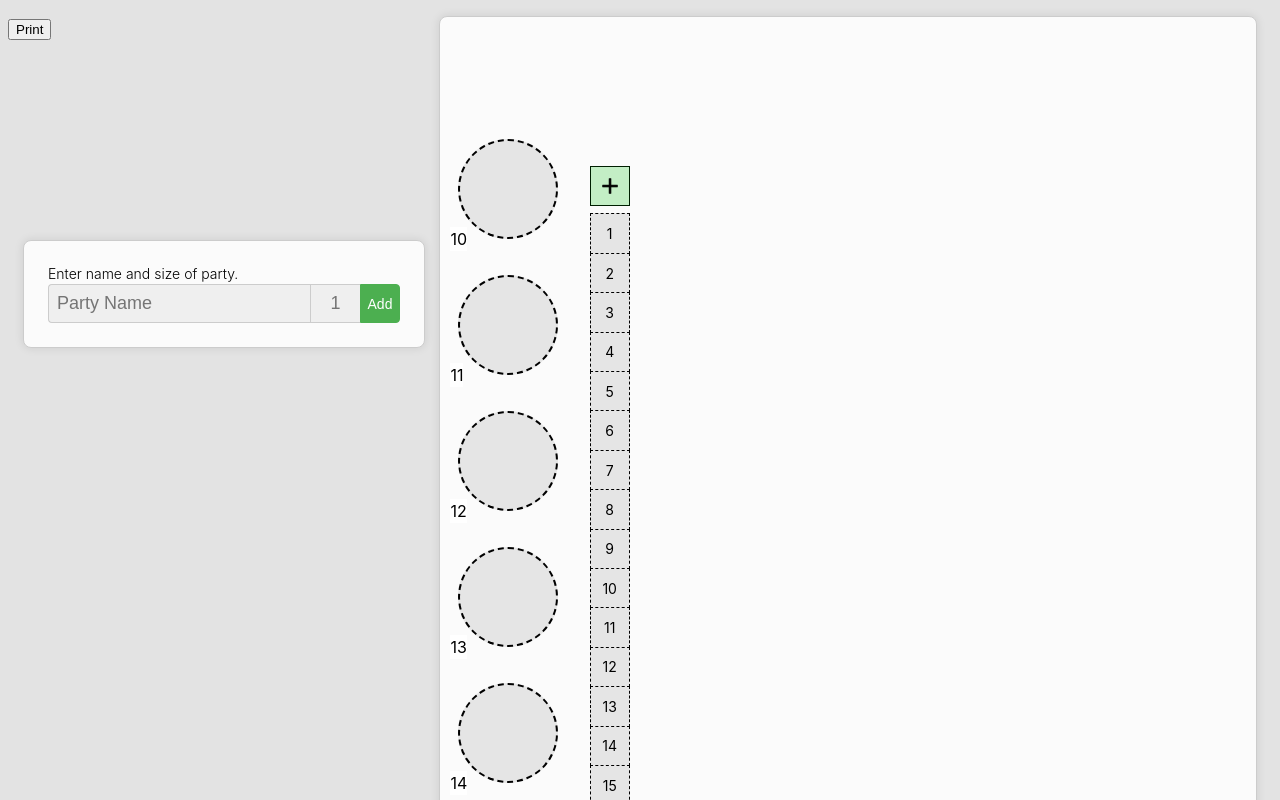
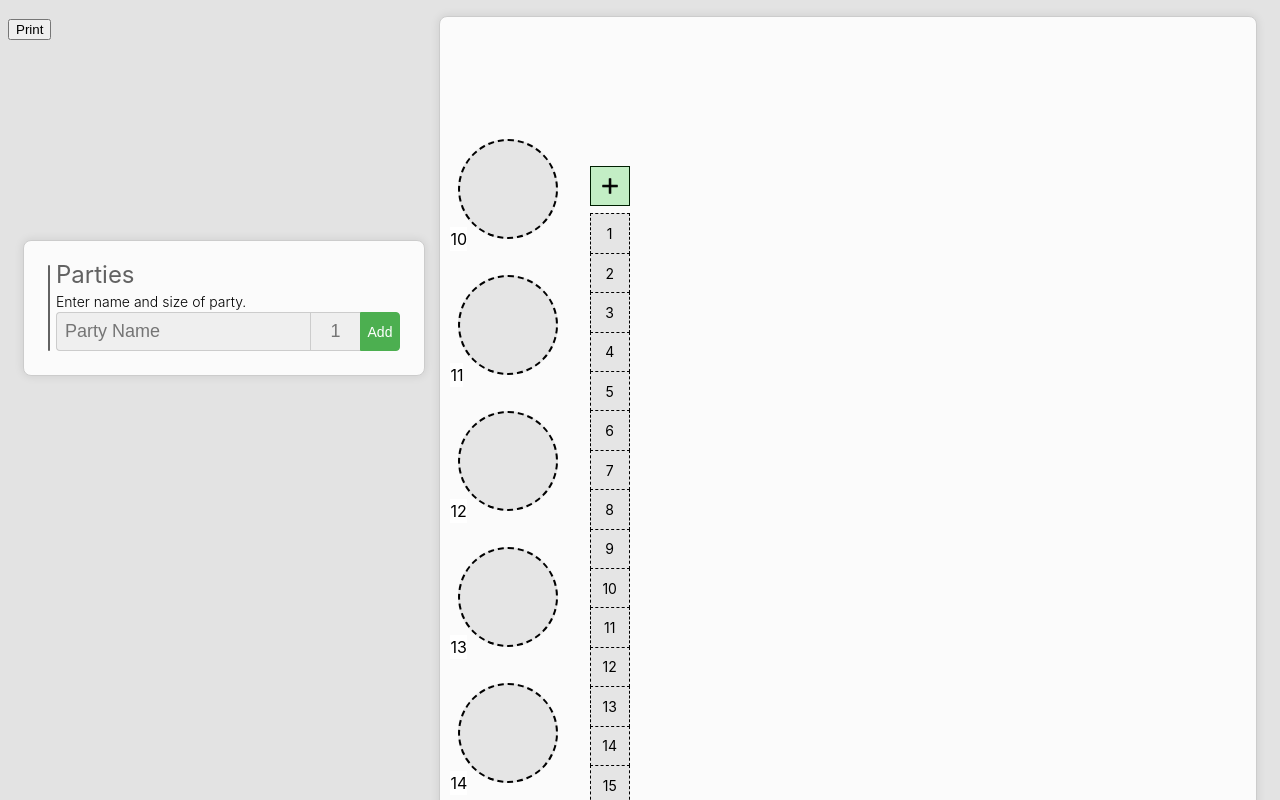
Before and after one commit to BeToast/SeatingChartBuilderBUA, a React (Vite) app: page / in a window 1280 px wide. Shown: the top 800 px of the page. Built offline with nearby package versions, Linux system fonts and the light colour scheme.

Commit message:
loads of changes

```diff
--- a/src/compos/InfoBox/LinkParty/index.tsx
+++ b/src/compos/InfoBox/LinkParty/index.tsx
@@ -105,9 +105,7 @@ const LinkParty: React.FC<{
                   {filteredOptions.map((party, index) => (
                      <div
                         key={index}
-                        onMouseDown={() =>
-                           addPartyLink(currParties, party, linkedArray)
-                        }
+                        onMouseDown={() => addPartyLink(currParties, party)}
                      >
                         {party.join(", ")}
                      </div>
--- a/src/compos/InfoBox/index.tsx
+++ b/src/compos/InfoBox/index.tsx
@@ -15,6 +15,8 @@ const InfoBox: React.FC<{}> = ({}) => {
       setPartyOveride,
       setAssigned,
       setSelected,
+      partyLinks,
+      removePartyLink,
    } = useSelected();
    const selectedIds = useMemo(
       () => Object.keys(state).filter((id) => state[id].selected),
@@ -35,27 +37,12 @@ const InfoBox: React.FC<{}> = ({}) => {
 
    // used for input fields
    const [partyName, setPartyName] = useState<string>("");
-   const [partySize, setPartyCount] = useState<number>(1);
+   const [partySize, setPartySize] = useState<number | undefined>(undefined);
 
-   // const updateParties = useCallback(() => {
-   //    const updatedParties = new Set<string>();
-   //    selectedIds.forEach((id) => {
-   //       if (state[id].assigned) {
-   //          state[id].assigned.forEach((party: string) => {
-   //             updatedParties.add(party);
-   //          });
-   //       }
-   //    });
-   //    const newParties = Array.from(updatedParties);
-   //    if (JSON.stringify(newParties) !== JSON.stringify(parties)) {
-   //       setParties(newParties);
-   //    }
-   // }, [selectedIds, state, parties]);
-
-   const addPartyHandler = (name: string, count: number): void => {
-      const newParty = `${name.trim()}(${count})`;
+   const addPartyHandler = (name: string, size: number | undefined): void => {
+      const newParty = `${name.trim()}(${size ? size : 1})`;
       setPartyName(""); // Clear the input after adding
-      setPartyCount(1); // Reset party count
+      setPartySize(undefined); // Reset party count
       setParties([...parties, newParty]);
    };
 
@@ -74,35 +61,17 @@ const InfoBox: React.FC<{}> = ({}) => {
       }
    }, [parties, selectedCount]);
 
-   // this may be unnessicary
-   // useEffect(() => {
-   //    if (selectedIds.length == 0) {
-   //       setParties([]);
-   //    }
-   // }, [selectedIds]);
-
-   // const addPartyToSelection = () => {};
-
-   // const selectedRemoveHandler = (selectedId: string) => {
-   //    setSelected(selectedId, false);
-   // };
-
-   // const partyRemoveHandler = (party: string) => {
-   //    selectedIds.forEach((id) => {
-   //       removeAssigned(id, party);
-   //    });
-   // };
-
-   // const deselectHandler = () => {
-   //    selectedIds.forEach((id) => setSelected(id, false));
-   // };
-
-   // useEffect(() => {
-   //    updateParties();
-   // }, [updateParties]);
-
    // legit just remove the party from the state. useEffect() will handle the rest.
    const removePartyHandler = (party: string) => {
+      //find index of linked parties
+      const partyLinkIndex = partyLinks.findIndex((link) =>
+         link.some((assigned) => arraysEqual(parties, assigned))
+      );
+      //if it is linked remove the link
+      if (partyLinkIndex !== -1) {
+         removePartyLink(parties, partyLinkIndex);
+      }
+      //update state
       setParties(parties.filter((p) => p !== party));
    };
 
@@ -145,9 +114,10 @@ const InfoBox: React.FC<{}> = ({}) => {
                className="number-input"
                id="party-size-input"
                placeholder="1"
+               value={partySize}
                onChange={(e) => {
                   const parsedValue = parseInt(e.target.value);
-                  setPartyCount(isNaN(parsedValue) ? 1 : parsedValue);
+                  setPartySize(isNaN(parsedValue) ? undefined : parsedValue);
                }}
                onKeyDown={(e) => {
                   if (e.key === "Enter") {
@@ -184,6 +154,10 @@ const InfoBox: React.FC<{}> = ({}) => {
          <div className="info-wrap no-print">
             <div className="info-box">
                {/* party list */}
+               <div className="section">
+                  <div className="vert-line" />
+                  <div className="header">Parties</div>
+                  <div className="content">
                      {parties.length > 0 ? (
                         <div className="parties">
                            {parties.map((party) => (
@@ -206,7 +180,13 @@ const InfoBox: React.FC<{}> = ({}) => {
 
                      {/* add party box */}
                      {/* if has table or there is no assigned party then display add party box */}
-               {tableCount > 0 || parties.length == 0 ? addPartyJsx : <></>}
+                     {tableCount > 0 || parties.length == 0 ? (
+                        addPartyJsx
+                     ) : (
+                        <></>
+                     )}
+                  </div>
+               </div>
 
                {/* selected/assigned info */}
                {parties.length > 0 ? (
@@ -221,7 +201,9 @@ const InfoBox: React.FC<{}> = ({}) => {
                )}
 
                {/* link party input */}
-               {parties.length > 0 && linkOptions.length > 0 ? (
+               {parties.length > 0 &&
+               linkOptions.length > 0 &&
+               (tableCount > 0 || railCount > 0) ? (
                   <LinkParty linkOptions={linkOptions} currParties={parties} />
                ) : (
                   <></>
--- a/src/compos/InfoBox/style.css
+++ b/src/compos/InfoBox/style.css
@@ -138,3 +138,25 @@
 .deselect-button:hover {
    background-color: rgb(193, 39, 39);
 }
+
+.info-box > .section {
+   position: relative;
+}
+.info-box > .section > .vert-line {
+   position: absolute;
+   top: 0;
+   bottom: 0;
+   width: 2px;
+   border-radius: 8px;
+   background-color: rgb(98, 98, 98);
+}
+.info-box > .section > .header {
+   color: rgb(98, 98, 98);
+   font-size: 24px;
+   font-weight: 400;
+   padding-left: 8px;
+   margin-top: -8px;
+}
+.info-box > .section > .content {
+   padding-left: 8px;
+}
--- a/src/compos/OverlayPrinter/NameAndLines/index.tsx
+++ b/src/compos/OverlayPrinter/NameAndLines/index.tsx
@@ -245,16 +245,17 @@ const NameAndLines: React.FC<{
             combinedTableCount == 0 &&
             (combinedHasKitchenSeats || combinedHasBathroomSeats)
          ) {
-            outputJsx.push(
-               <RailHandler
-                  elements={elementsLink.flat()}
-                  scrollTop={scrollTop}
-                  paperRect={paperRect}
-                  flexieMargin={flexieMargin}
-                  hasKitchenSeats={combinedHasKitchenSeats}
-                  hasBathroomSeats={combinedHasBathroomSeats}
-               />
-            );
+            //we dont do anything for only rails at the moment
+            // outputJsx.push(
+            //    <RailHandler
+            //       elements={elementsLink.flat()}
+            //       scrollTop={scrollTop}
+            //       paperRect={paperRect}
+            //       flexieMargin={flexieMargin}
+            //       hasKitchenSeats={combinedHasKitchenSeats}
+            //       hasBathroomSeats={combinedHasBathroomSeats}
+            //    />
+            // );
          }
          return outputJsx;
       }
--- a/src/compos/Selectables/Seats/Seat/index.tsx
+++ b/src/compos/Selectables/Seats/Seat/index.tsx
@@ -32,6 +32,7 @@ const Seat: React.FC<SeatProps> = ({
       setAssigned,
       deselectAll,
       setParties,
+      setPartyOveride,
    } = useSelected();
    const seatId = `Seat ${id}`;
    const seatState = state[seatId];
@@ -53,7 +54,8 @@ const Seat: React.FC<SeatProps> = ({
                   selectGroup,
                   deselectAll,
                   setAssigned,
-                  setParties
+                  setParties,
+                  setPartyOveride
                )
             }
          >
--- a/src/compos/Selectables/Tables/Table/index.tsx
+++ b/src/compos/Selectables/Tables/Table/index.tsx
@@ -21,6 +21,7 @@ const Table: React.FC<TableProps> = ({ id }) => {
       selectGroup,
       deselectAll,
       setParties,
+      setPartyOveride,
    } = useSelected();
    const tableId = `Table ${id}`;
    const tableState = state[tableId];
@@ -41,7 +42,8 @@ const Table: React.FC<TableProps> = ({ id }) => {
                selectGroup,
                deselectAll,
                setAssigned,
-               setParties
+               setParties,
+               setPartyOveride
             )
          }
       >
--- a/src/compos/Selectables/utils.ts
+++ b/src/compos/Selectables/utils.ts
@@ -45,13 +45,19 @@ export const handleElementClick = (
    selectGroup: (id: string) => void,
    deselectAll: () => void,
    setAssigned: (id: string, party: Array<string>) => void,
-   updateInfoBoxParties: (parties: Array<string>) => void
+   updateInfoBoxParties: (parties: Array<string>) => void,
+   setPartyOveride: (partyOveride: boolean) => void
 ) => {
    if (elementSelectState === SelectState.VACANT) {
+      if (selectedAssignments.length > 0) {
+         //set assigned to other selected elemnts assignment
+         setAssigned(id, selectedAssignments);
+      } else {
+         //if none selected. then ovveride with InfoBox party state
+         setPartyOveride(true);
+      }
+      //update state to selected
       setSelected(id, true);
-      if (selectedAssignments.length > 0) {
-         setAssigned(id, selectedAssignments);
-      }
    } else if (elementSelectState === SelectState.SELECTED) {
       setSelected(id, false);
       setAssigned(id, selectedAssignments);
--- a/src/context/SelectedContext.tsx
+++ b/src/context/SelectedContext.tsx
@@ -30,11 +30,7 @@ interface SelectedContextType {
       selected?: boolean
    ) => void;
    removeAssigned: (id: string, party: string) => void;
-   addPartyLink: (
-      thisParty: Array<string>,
-      linkedParty: Array<string>,
-      relevantLinks: Array<Array<string>>
-   ) => void;
+   addPartyLink: (thisParty: Array<string>, linkedParty: Array<string>) => void;
    removePartyLink: (thisParty: Array<string>, index: number) => void;
    renderNameAndLines: () => void;
 }
@@ -77,7 +73,9 @@ export const SelectedProvider: React.FC<SelectedProviderProps> = ({
    // the party list for this infoBox
    // updates the state onChange
    const [parties, setParties] = useState<Array<string>>([]);
-   const [partyOveride, setPartyOveride] = useState<boolean>(true);
+
+   //when setPartyOverride is true, then whatever parties are in the InfoBox state will be assigned to the clicked selectable
+   const [partyOveride, setPartyOveride] = useState<boolean>(false);
 
    // updae the party set whenever state updates
    // useEffect(() => updatePartiesSet(), [state]);
@@ -168,23 +166,6 @@ export const SelectedProvider: React.FC<SelectedProviderProps> = ({
                assigned: [...newAssigned],
             },
          }));
-
-         // setState((prev) => ({
-         //    ...prev,
-         //    [id]: {
-         //       selected: newSelected
-         //          ? newSelected
-         //          : prev[id]
-         //          ? prev[id].selected
-         //          : false,
-         //       assigned: [...newAssigned],
-         //       colour: isAssigned
-         //          ? newColour
-         //             ? newColour
-         //             : prev[id].colour
-         //          : undefined,
-         //    },
-         // }));
       },
       []
    );
@@ -252,6 +233,7 @@ export const SelectedProvider: React.FC<SelectedProviderProps> = ({
       []
    );
 
+   //remove a specific party from the array of parties at index.
    const removePartyLink = useCallback((thisParty: string[], index: number) => {
       setPartyLinks((prev) => {
          // Check if the index is valid
@@ -271,7 +253,6 @@ export const SelectedProvider: React.FC<SelectedProviderProps> = ({
             );
             updatedLinks[index] = updatedParties;
          }
-
          return updatedLinks;
       });
    }, []);
```
Lines whose indentation alone changed are shown as unchanged.
